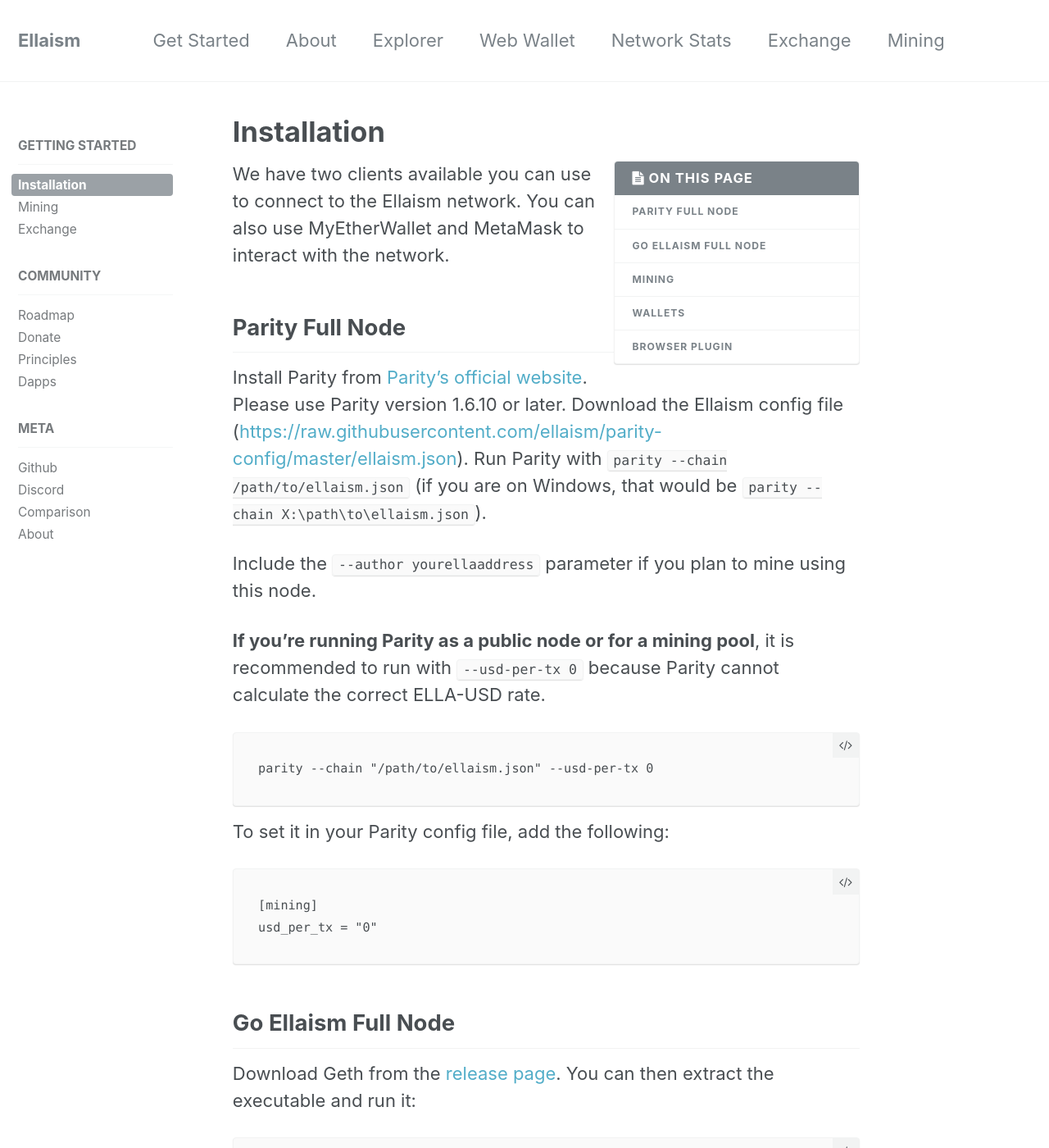
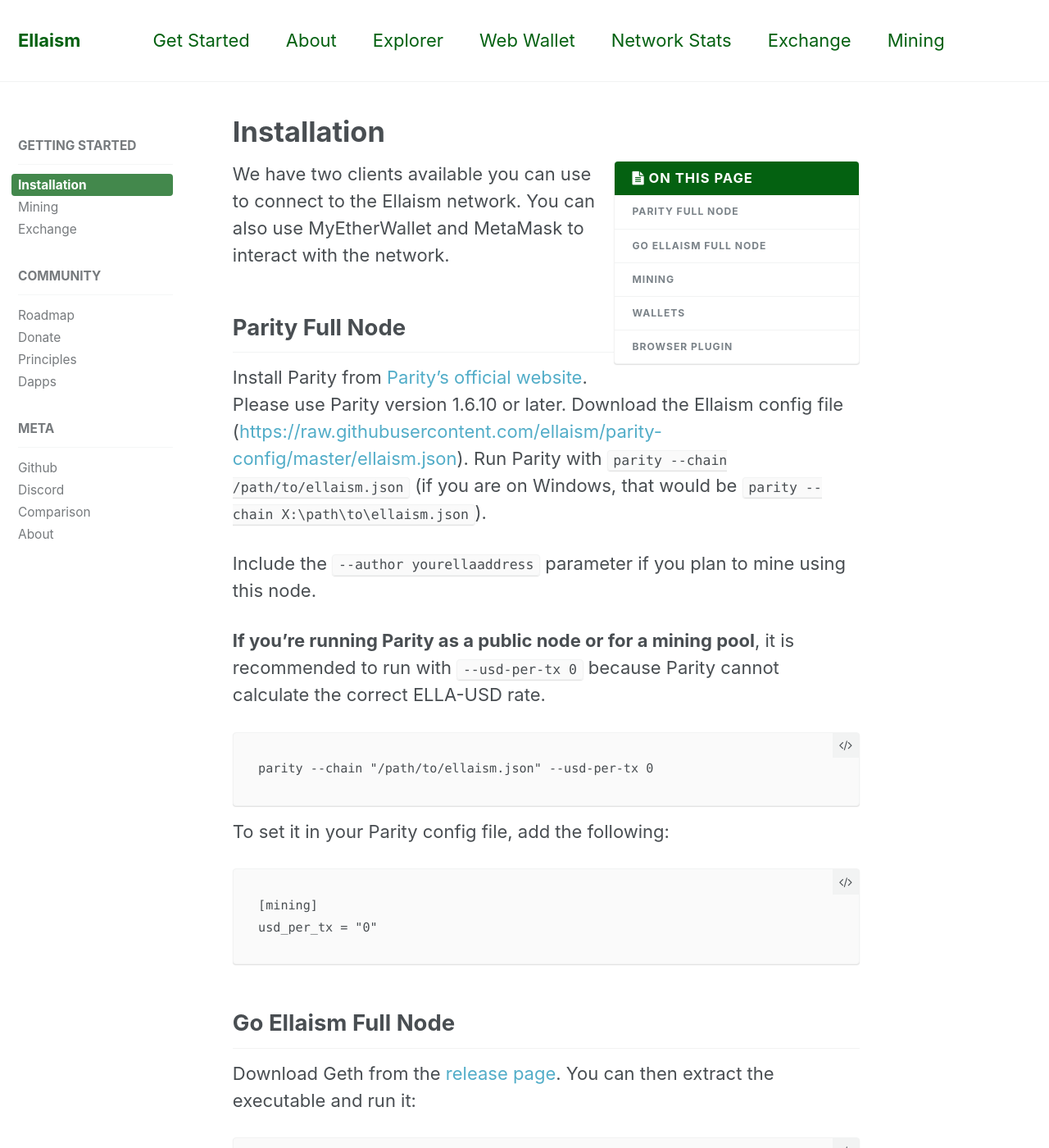
Before and after one commit to ellaism/ellaism.org, a Jekyll site: the page built from _docs/install.md, in a window 1280 px wide and 1400 px high. Shown: the whole window at 82% size. Built offline with Jekyll 4.4.1, drawn with Linux system fonts in a browser that asks for light colours.

Commit message:
Update sass primary color

```diff
--- a/_sass/_variables.scss
+++ b/_sass/_variables.scss
@@ -60,7 +60,7 @@
 $text-color                 : $dark-gray;
 $border-color               : $lighter-gray;
 
-$primary-color              : #7a8288;
+$primary-color              : #046111;
 $success-color              : #62c462;
 $warning-color              : #f89406;
 $danger-color               : #ee5f5b;
```
